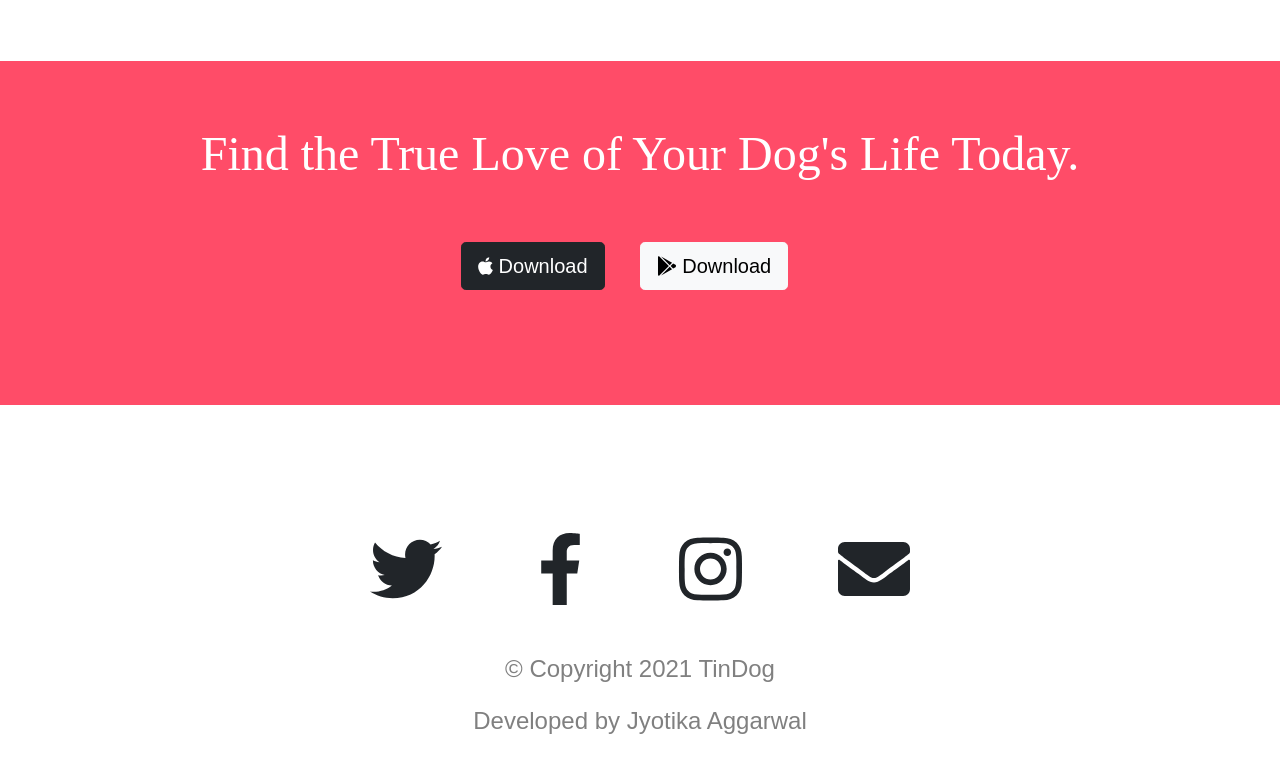
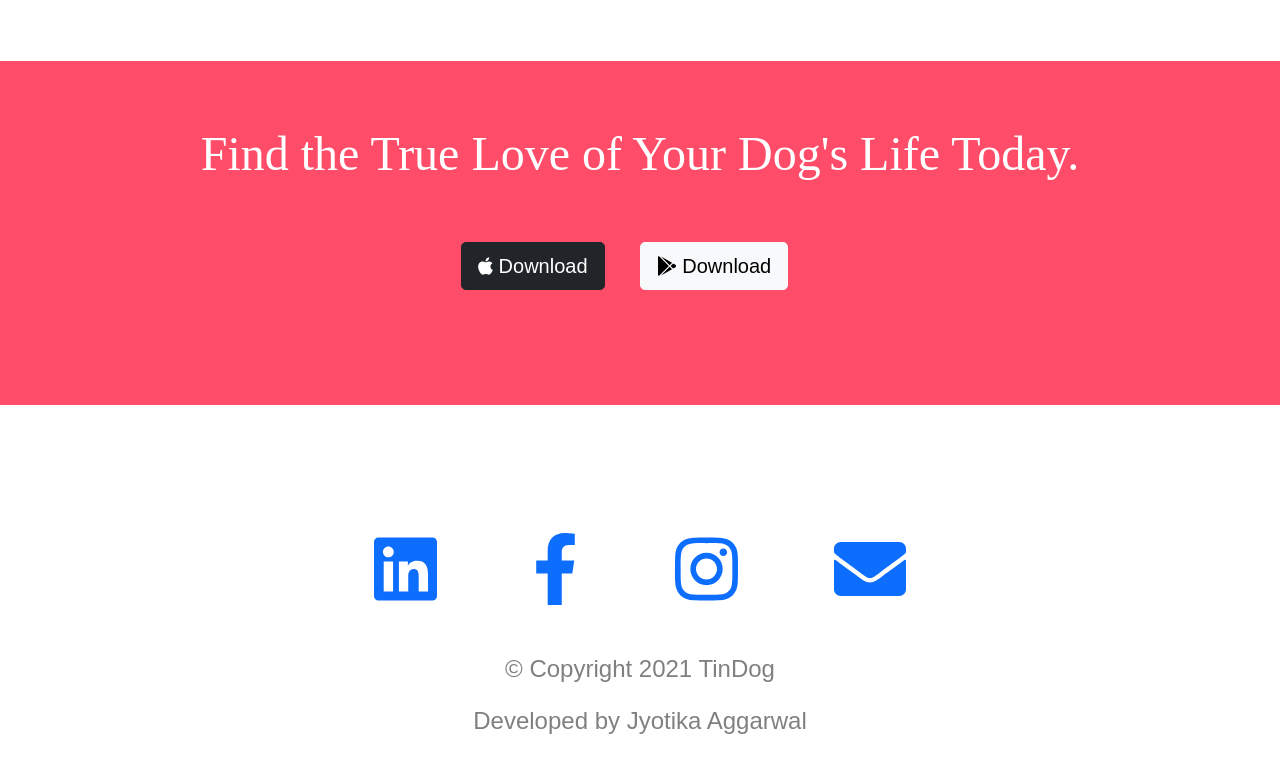
Before and after one commit to jyotika-01/tindog, a plain HTML site: page index.html in a window 1280 px wide. Shown: the part 2635-3408 px from the top of the page. Drawn offline with nearby package versions, Linux system fonts and the light colour scheme.

Commit message:
Update index.html

```diff
--- a/index.html
+++ b/index.html
@@ -190,10 +190,10 @@
   <!-- Footer -->
 
   <footer id="footer">
-<i class="fab fa-twitter fa-3x foot-icon"></i>
-<i class="fab fa-facebook-f fa-3x foot-icon"></i>
-<i class="fab fa-instagram fa-3x foot-icon"></i>
-<i class="fas fa-envelope fa-3x foot-icon"></i>
+    <a href="https://www.linkedin.com/in/jyotika-aggaral-7a33b61aa/"><i class="fab fa-linkedin fa-3x foot-icon"></i></a>
+<a href="https://www.facebook.com//jyotika.aggarwal.12/"><i class="fab fa-facebook-f fa-3x foot-icon"></i></a>
+<a href="https://www.instagram.com//agg_jyotika01/"><i class="fab fa-instagram fa-3x foot-icon"></i></a>
+<a href="mailto:jyotikaaggarwal2000@gmail.com"><i class="fas fa-envelope fa-3x foot-icon"></i></a>
     <p>© Copyright 2021 TinDog</p>
   <p>Developed by Jyotika Aggarwal</p>
 
```
